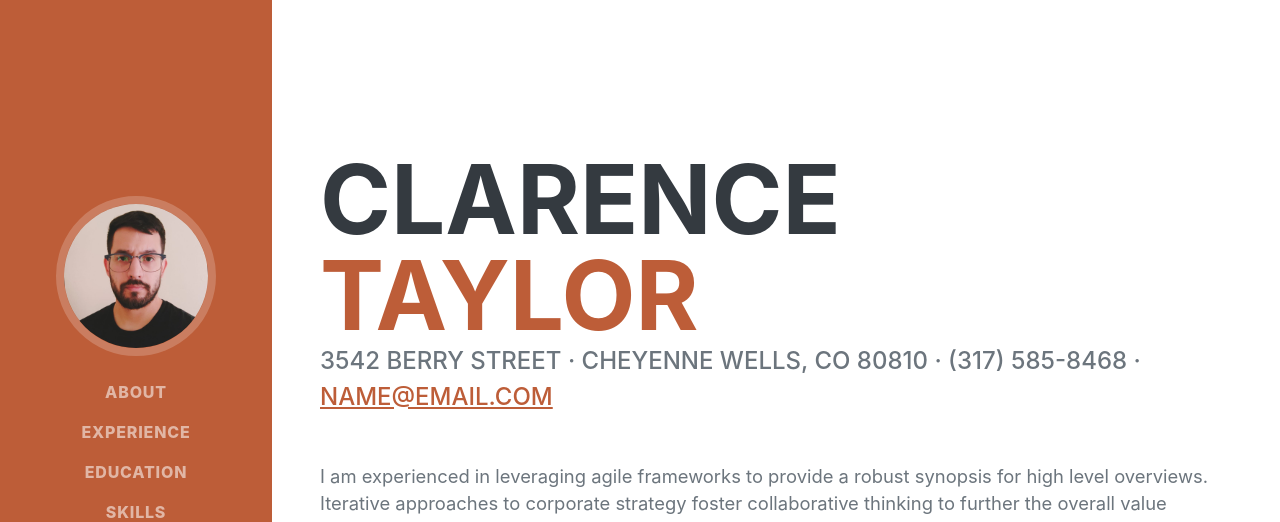
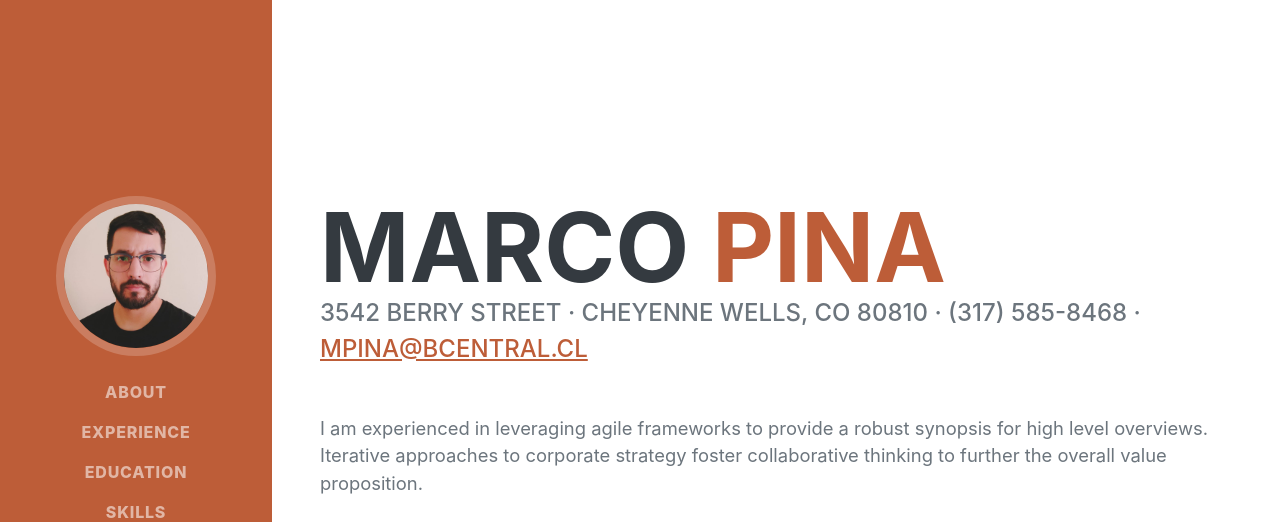
Before and after one commit to marco407/marco407.github.io, a plain HTML site: page index.html in a window 1280 px wide. Shown: the top 522 px of the page. Drawn offline with nearby package versions, Linux system fonts and the light colour scheme; a web font is replaced by a local one.

Commit message:
Update index.html

```diff
--- a/index.html
+++ b/index.html
@@ -19,7 +19,7 @@
         <!-- Navigation-->
         <nav class="navbar navbar-expand-lg navbar-dark bg-primary fixed-top" id="sideNav">
             <a class="navbar-brand js-scroll-trigger" href="#page-top">
-                <span class="d-block d-lg-none">Clarence Taylor</span>
+                <span class="d-block d-lg-none">Marco Pina</span>
                 <span class="d-none d-lg-block"><img class="img-fluid img-profile rounded-circle mx-auto mb-2" src="assets/img/profile.jpg" alt="..." /></span>
             </a>
             <button class="navbar-toggler" type="button" data-bs-toggle="collapse" data-bs-target="#navbarResponsive" aria-controls="navbarResponsive" aria-expanded="false" aria-label="Toggle navigation"><span class="navbar-toggler-icon"></span></button>
@@ -40,12 +40,12 @@
             <section class="resume-section" id="about">
                 <div class="resume-section-content">
                     <h1 class="mb-0">
-                        Clarence
-                        <span class="text-primary">Taylor</span>
+                        Marco
+                        <span class="text-primary">Pina</span>
                     </h1>
                     <div class="subheading mb-5">
                         3542 Berry Street · Cheyenne Wells, CO 80810 · (317) 585-8468 ·
-                        <a href="mailto:name@email.com">name@email.com</a>
+                        <a href="mailto:name@email.com">mpina@bcentral.cl</a>
                     </div>
                     <p class="lead mb-5">I am experienced in leveraging agile frameworks to provide a robust synopsis for high level overviews. Iterative approaches to corporate strategy foster collaborative thinking to further the overall value proposition.</p>
                     <div class="social-icons">
```
